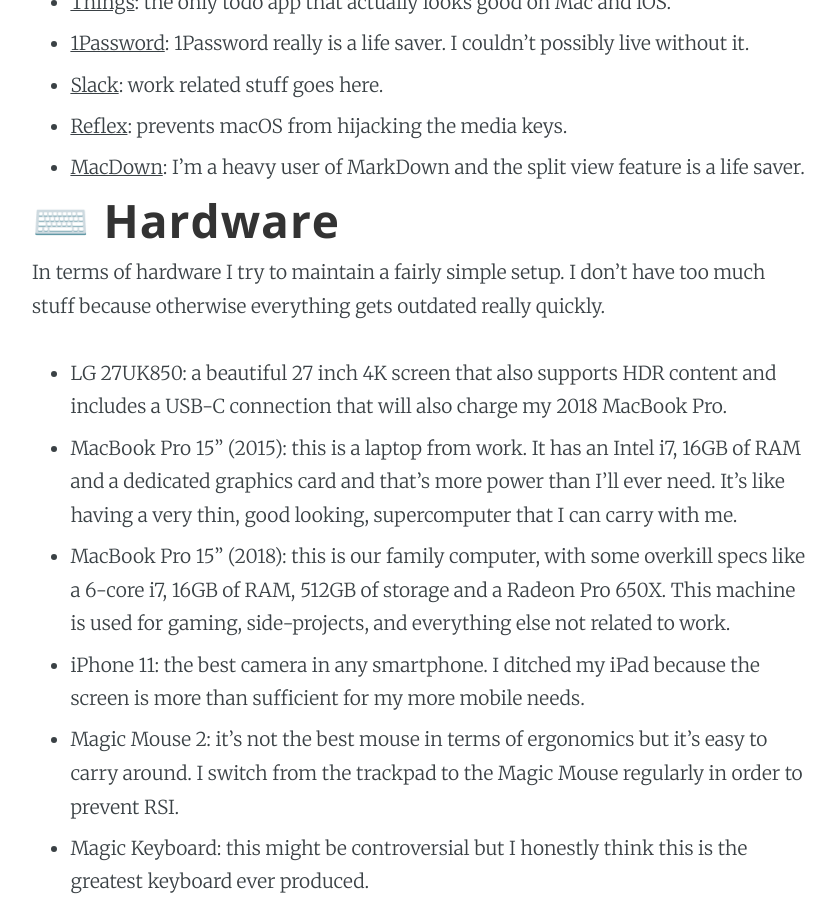
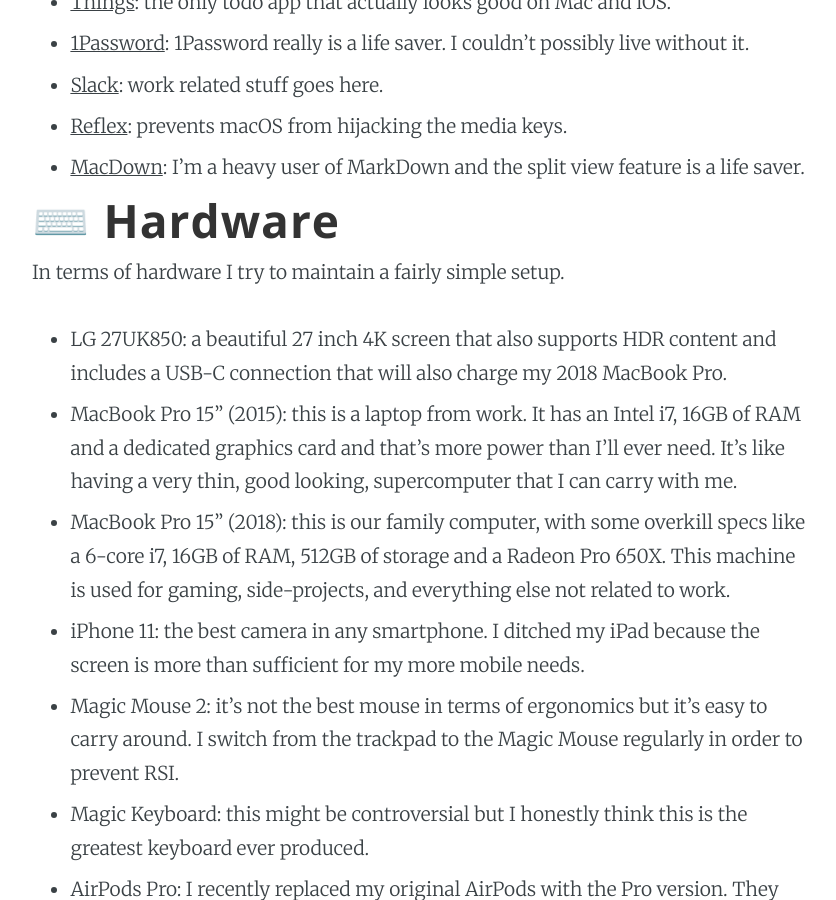
Before and after one commit to mijndert/website, a Jekyll site: the page built from _pages/uses.md, in a window 1280 px wide and 900 px high, scrolled down 1274 px. Shown: the whole window, without its empty margins (218-1054 px from the left). Built offline with Jekyll 4.4.1, drawn with Linux system fonts in a browser that asks for light colours; some of the changed text lies outside the part shown.

```diff
--- a/_pages/uses.md
+++ b/_pages/uses.md
@@ -28,7 +28,7 @@
 
 ## ⌨️ Hardware
 
-In terms of hardware I try to maintain a fairly simple setup. I don't have too much stuff because otherwise everything gets outdated really quickly.
+In terms of hardware I try to maintain a fairly simple setup.
 
 - LG 27UK850: a beautiful 27 inch 4K screen that also supports HDR content and includes a USB-C connection that will also charge my 2018 MacBook Pro.
 - MacBook Pro 15" (2015): this is a laptop from work. It has an Intel i7, 16GB of RAM and a dedicated graphics card and that's more power than I'll ever need. It's like having a very thin, good looking, supercomputer that I can carry with me.
```
Also changed, not shown: other parts of _pages/uses.md (+1 -1 lines).
